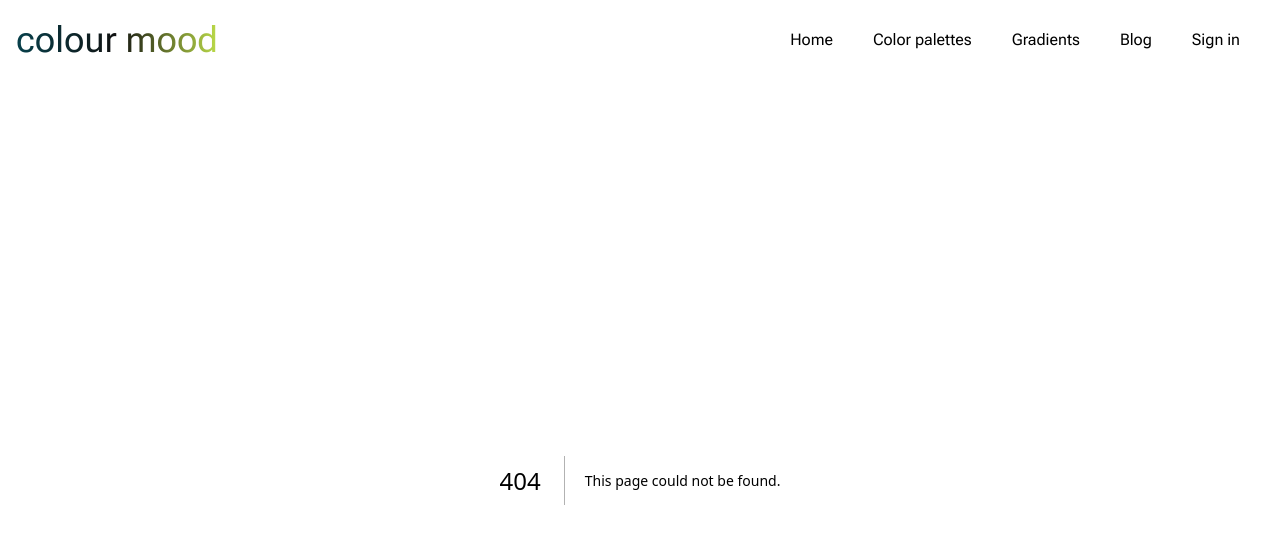
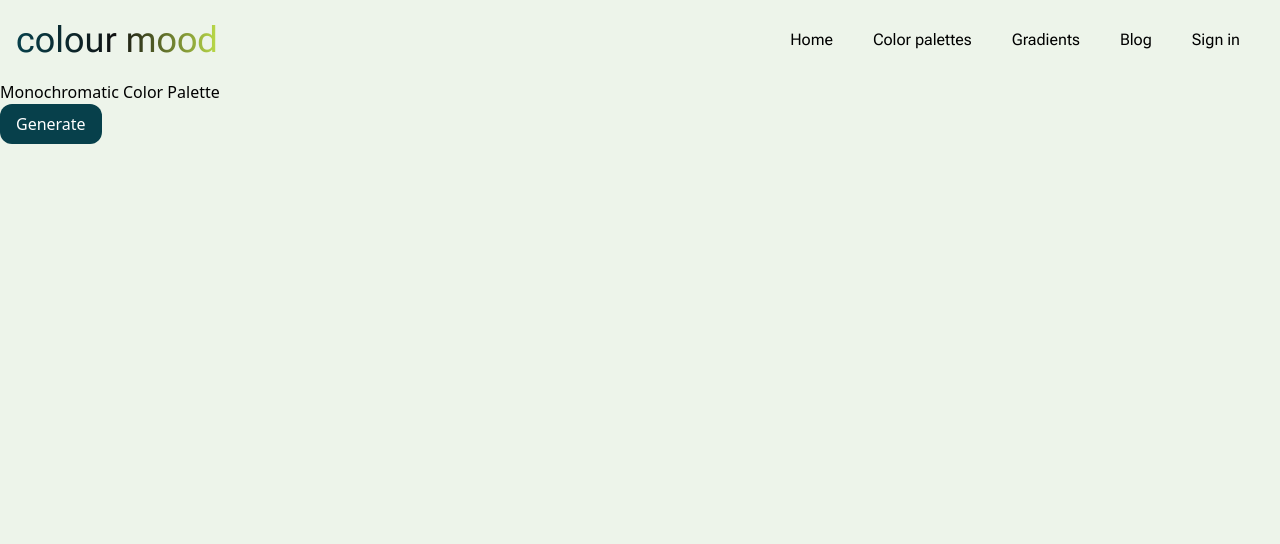
Before and after one commit to motuncoded/colourmood, a Next.js app: page /components/Monochromatic in a window 1280 px wide. Before the commit this address had no page. Shown: the top 544 px of the page. Built offline with nearby package versions, Linux system fonts and the light colour scheme.

Commit message:
setup color palette page
In this change, I setup the color palette page

```diff
--- a/src/pages/Navbar.tsx
+++ /dev/null
@@ -1,83 +0,0 @@
-"use client";
-import { usePathname } from "next/navigation";
-import React, { ReactNode, useState } from "react";
-import { PiBookOpenUserFill } from "react-icons/pi";
-import Link from "next/link";
-import { IoIosMenu } from "react-icons/io";
-import { LiaTimesSolid } from "react-icons/lia";
-import { inter } from "../styles/fonts";
-
-const Logo = () => (
-  <header className="flex justify-center items-center">
-    <h1 className="text-[36px]  bg-gradient-to-r from-[var(--primary-color)] to-[var(--secondary-color)] bg-clip-text text-transparent">
-      colour mood
-    </h1>
-  </header>
-);
-
-interface NavItemProps {
-  href: string;
-  children: ReactNode;
-}
-
-const NavItem = ({ href, children }: NavItemProps) => {
-  const pathname = usePathname();
-  const isActive = href === pathname;
-  return (
-    <li
-      className={`${isActive ? "bg-[var(--primary-color)] text-[var(--light-color)]" : ""} mr-2  max-sm:mr-0 my-2  px-4 py-2 rounded `}
-    >
-      <Link href={href} className="text-[1rem]">
-        {children}
-      </Link>
-    </li>
-  );
-};
-
-const NavList = () => (
-  <nav aria-label="Main navigation">
-    <ul className="flex justify-center items-center py-4 max-sm:flex-col  ">
-      <NavItem href="/">Home</NavItem>
-      <NavItem href="/color">Color palettes</NavItem>
-      <NavItem href="/gradient">Gradients</NavItem>
-      <NavItem href="/blog">Blog</NavItem>
-      <NavItem href="/signin">Sign in</NavItem>
-    </ul>
-  </nav>
-);
-
-export default function Navbar() {
-  const [menu, setMenu] = useState(false);
-  const toggleMenu = () => {
-    setMenu((prevMenu) => !prevMenu);
-  };
-  return (
-    <div
-      className={`${inter.className} h-[80px] p-4 flex justify-between items-center`}
-    >
-      <Logo />
-      <div className="hidden sm:flex justify-center items-center">
-        <NavList />
-      </div>
-      {/* Mobile view */}
-      <div className="sm:hidden ">
-        {menu && (
-          <div
-            className={` lg:hidden absolute top-[50px] left-0 w-full z-[999] bg-[var(--background-color)] flex flex-col justify-center place-items-center`}
-            style={{ padding: "16px" }}
-          >
-            <NavList />
-          </div>
-        )}
-        <button
-          className="flex justify-center py-2 text-[var(--primary-color)]"
-          onClick={toggleMenu}
-          aria-label="Toggle menu"
-          aria-expanded={menu}
-        >
-          {menu ? <LiaTimesSolid size="24" /> : <IoIosMenu size="24" />}
-        </button>
-      </div>
-    </div>
-  );
-}
--- a/src/pages/color.tsx
+++ b/src/pages/color.tsx
@@ -14,7 +14,7 @@ const generateRandomColor = () => {
   const b = Math.floor(Math.random() * 256);
   const hex = `#${r.toString(16).padStart(2, "0").toUpperCase()}${g.toString(16).padStart(2, "0").toUpperCase()}${b.toString(16).padStart(2, "0").toUpperCase()}`;
   const rgb = `rgb(${r},${g},${b})`;
-  const colorName = GetColorName(hex); // returns 'Black'
+  const colorName = GetColorName(hex);
 
   return { hex, rgb, colorName };
 };
@@ -24,7 +24,6 @@ const ColorList = () => {
   const [secondaryColors, setSecondaryColors] = useState<ColorInfo[]>([]);
   const [tertiaryColors, setTertiaryColors] = useState<ColorInfo[]>([]);
   const [generated, setGenerated] = useState(false);
-
 
   const generateColors = () => {
     const newColors = [];
@@ -43,11 +42,13 @@ const ColorList = () => {
     }
     setTertiaryColors(newTertiaryColors);
     setGenerated(true);
-    };
+  };
 
   return (
     <div className={`${roboto_mono.className}`}>
-      <h2 className="text-center text-2xl">A World of Vibrant Hues</h2>
+      <h2 className="text-center text-2xl max-sm:text-[1.2rem]">
+        A World of Vibrant Hues
+      </h2>
       <div className="max-w-[100%] w-[calc(100% - 2rem)] m-auto">
         <ul className="grid grid-cols-6 gap-4 pt-4 max-sm:grid-cols-3 max-sm:gap-2 mx-4 max-md:grid-cols-3 max-lg:grid-cols-3 max-xl:grid-cols-4">
           {colors.map((color: ColorInfo, index) => (
--- a/src/pages/components/Hero.tsx
+++ b/src/pages/components/Hero.tsx
@@ -2,7 +2,6 @@ import { roboto_mono } from "@/styles/fonts";
 import React, { useEffect, useState } from "react";
 import colors from "./coloring.json";
 import { useRouter } from "next/router";
-
 
 function Hero() {
   const [currentIndex, setCurrentIndex] = useState(0);
@@ -13,7 +12,6 @@ function Hero() {
     }, 5000);
     return () => clearInterval(intervalId);
   }, [currentIndex]);
-
 
   const router = useRouter();
   return (
@@ -35,8 +33,6 @@ function Hero() {
             className=" bg-[var(--primary-color)] p-[.75rem] text-[var(--secondary-color)] rounded"
           >
             Explore colors
-
-
           </button>
         </div>
       </div>
--- /dev/null
+++ b/src/pages/components/Monochromatic.tsx
@@ -0,0 +1,60 @@
+import React from "react";
+
+type ColorPalette = string[];
+
+const Monochromatic = () => {
+  const [palette, setPalette] = React.useState<string[]>([]);
+
+  const generateColors = () => {
+    const newPalette = [];
+    const randomColor = getRandomColor();
+    const baseHex = `#${randomColor.r.toString(16).padStart(2, "0")}${randomColor.g.toString(16).padStart(2, "0")}${randomColor.b.toString(16).padStart(2, "0")}`;
+
+    for (let i = 0; i < 5; i++) {
+      const shadeBrightness = 0.2 + i * 0.2; // adjust brightness from 0.2 to 1.0
+      const shadeRgb = {
+        r: Math.round(randomColor.r * shadeBrightness),
+        g: Math.round(randomColor.g * shadeBrightness),
+        b: Math.round(randomColor.b * shadeBrightness),
+      };
+      const shadeHex = `#${shadeRgb.r.toString(16).padStart(2, "0")}${shadeRgb.g.toString(16).padStart(2, "0")}${shadeRgb.b.toString(16).padStart(2, "0")}`;
+      newPalette.push(shadeHex);
+    }
+
+    setPalette(newPalette);
+  };
+
+  return (
+    <div className="monochromatic-palette">
+      <h1>Monochromatic Color Palette</h1>
+      <ul className="flex justify-center">
+        {palette.map((color, index) => (
+          <li
+            key={index}
+            style={{ backgroundColor: color, color: "#eee" }}
+            className="w-[200px] h-[150px]"
+          >
+            {color}
+          </li>
+        ))}
+      </ul>
+      <button
+        type="submit"
+        onClick={generateColors}
+        className="bg-[var(--primary-color)] hover:text-[var(--secondary-color)]
+         text-[var(--light)] px-4 py-2 rounded-xl"
+      >
+        Generate
+      </button>
+    </div>
+  );
+};
+
+const getRandomColor = () => {
+  const r = Math.floor(Math.random() * 256);
+  const g = Math.floor(Math.random() * 256);
+  const b = Math.floor(Math.random() * 256);
+  return { r, g, b };
+};
+
+export default Monochromatic;
--- a/src/pages/components/Navbar.tsx
+++ b/src/pages/components/Navbar.tsx
@@ -36,9 +36,8 @@ const NavItem = ({ href, children }: NavItemProps) => {
 const NavList = () => (
   <nav aria-label="Main navigation">
     <ul className="flex justify-center items-center py-4 max-sm:flex-col">
-
       <NavItem href="/">Home</NavItem>
-      <NavItem href="/colorpalettes">Color palettes</NavItem>
+      <NavItem href="/palette">Color palettes</NavItem>
       <NavItem href="/gradient">Gradients</NavItem>
       <NavItem href="/blog">Blog</NavItem>
       <NavItem href="/signin">Sign in</NavItem>
--- /dev/null
+++ b/src/pages/palette.tsx
@@ -0,0 +1,87 @@
+import { roboto_flex } from "@/styles/fonts";
+import React, { useState, useEffect } from "react";
+
+const ColorPalette = () => {
+  const [palettes, setPalettes] = useState<Array<string[]>>([]);
+  const [hasMore, setHasMore] = useState(false);
+
+  const generatePalettes = () => {
+    const newPalettes: string[][] = [];
+    for (let i = 0; i < 12; i++) {
+      const palette: string[] = [];
+
+      for (let j = 0; j < 5; j++) {
+        const randomR = Math.floor(Math.random() * 256);
+        const randomG = Math.floor(Math.random() * 256);
+        const randomB = Math.floor(Math.random() * 256);
+        const color = `#${randomR.toString(16).padStart(2, "0").toUpperCase()}${randomG.toString(16).padStart(2, "0").toUpperCase()}${randomB.toString(16).padStart(2, "0").toUpperCase()}`;
+        palette.push(color);
+      }
+      newPalettes.push(palette); // Use spread operator to flatten the array
+    }
+    setPalettes((prevPalettes) => [...prevPalettes, ...newPalettes]);
+  };
+  useEffect(() => {
+    generatePalettes();
+    setHasMore(true); // Set hasMore to true after the first batch of palettes is generated
+  }, []);
+
+  const handleLoadMore = () => {
+    generatePalettes();
+  };
+
+  const getContrastingColor = (color: string) => {
+    const r = parseInt(color.substring(1, 3), 16);
+    const g = parseInt(color.substring(3, 5), 16);
+    const b = parseInt(color.substring(5, 7), 16);
+    const brightness = (r * 0.299 + g * 0.587 + b * 0.114) / 255;
+    return brightness > 0.5 ? "#000000" : "#FFFFFF";
+  };
+
+  return (
+    <div className={`${roboto_flex}`}>
+      <h2 className="text-4xl text-center py-4  text-[var(--primary-color)]">
+        Trending color palettes
+      </h2>
+
+      <div className="grid grid-cols-3 gap-4 p-4 max-sm:grid-cols-1">
+        {palettes.map((palette, paletteIndex) => (
+          <ul key={paletteIndex}>
+            {palette.map((color, index) => (
+              <li
+                key={index}
+                style={{
+                  backgroundColor: color,
+                  width: 90,
+                  height: 120,
+                  display: "inline-block",
+                }}
+                className={` ${index === 0 ? "rounded-l-lg" : ""} ${index === palette.length - 1 ? "rounded-r-lg" : ""} relative`}
+              >
+                <span
+                  className=" absolute top-0 left-0 w-full h-full flex justify-center items-center text-sm opacity-0 hover:opacity-100 "
+                  style={{ color: getContrastingColor(color) }}
+                >
+                  {color}
+                </span>
+              </li>
+            ))}
+          </ul>
+        ))}
+      </div>
+      {hasMore && (
+        <div className="flex justify-center items-center p-2">
+          <button
+            className="bg-[var(--primary-color)]
+         text-[var(--light)] px-4 py-2 rounded"
+            onClick={handleLoadMore}
+          >
+            {hasMore && "View More"}
+          </button>
+        </div>
+      )}
+    </div>
+  );
+};
+
+export default ColorPalette;
```
